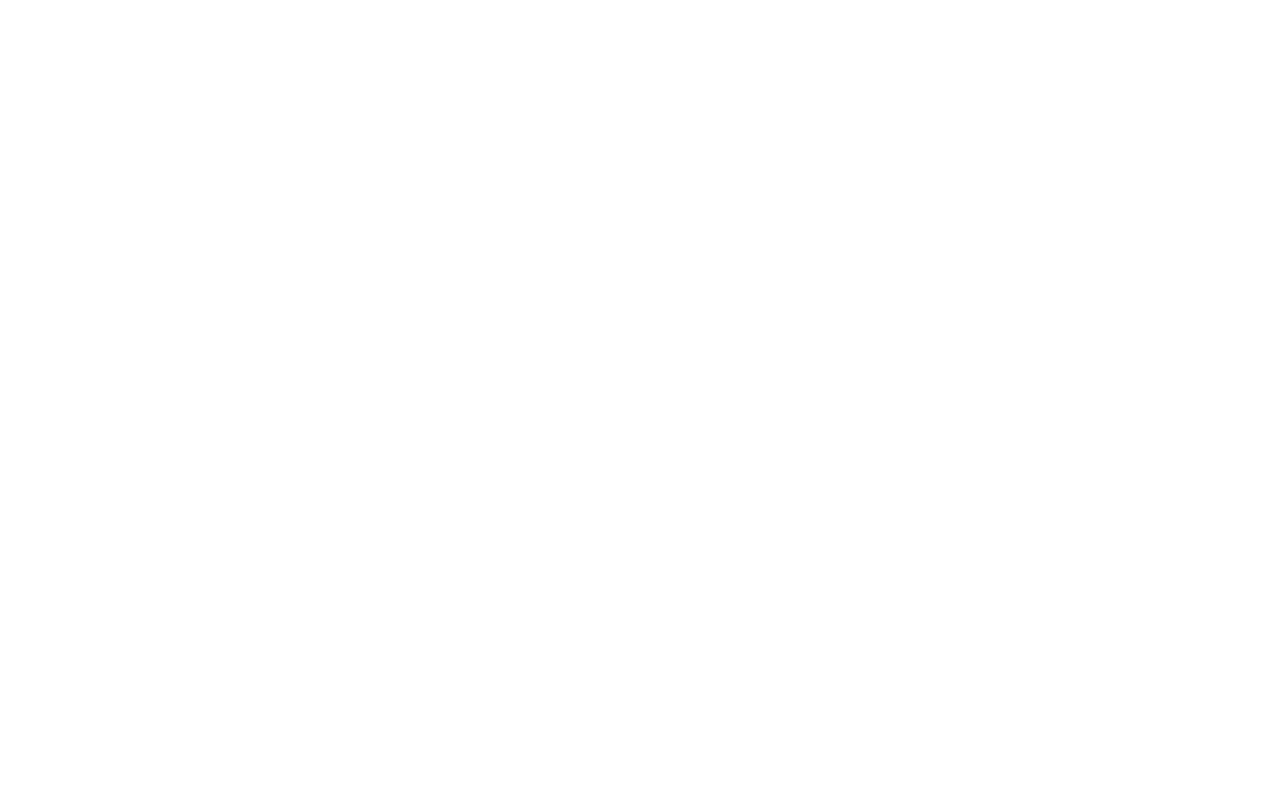
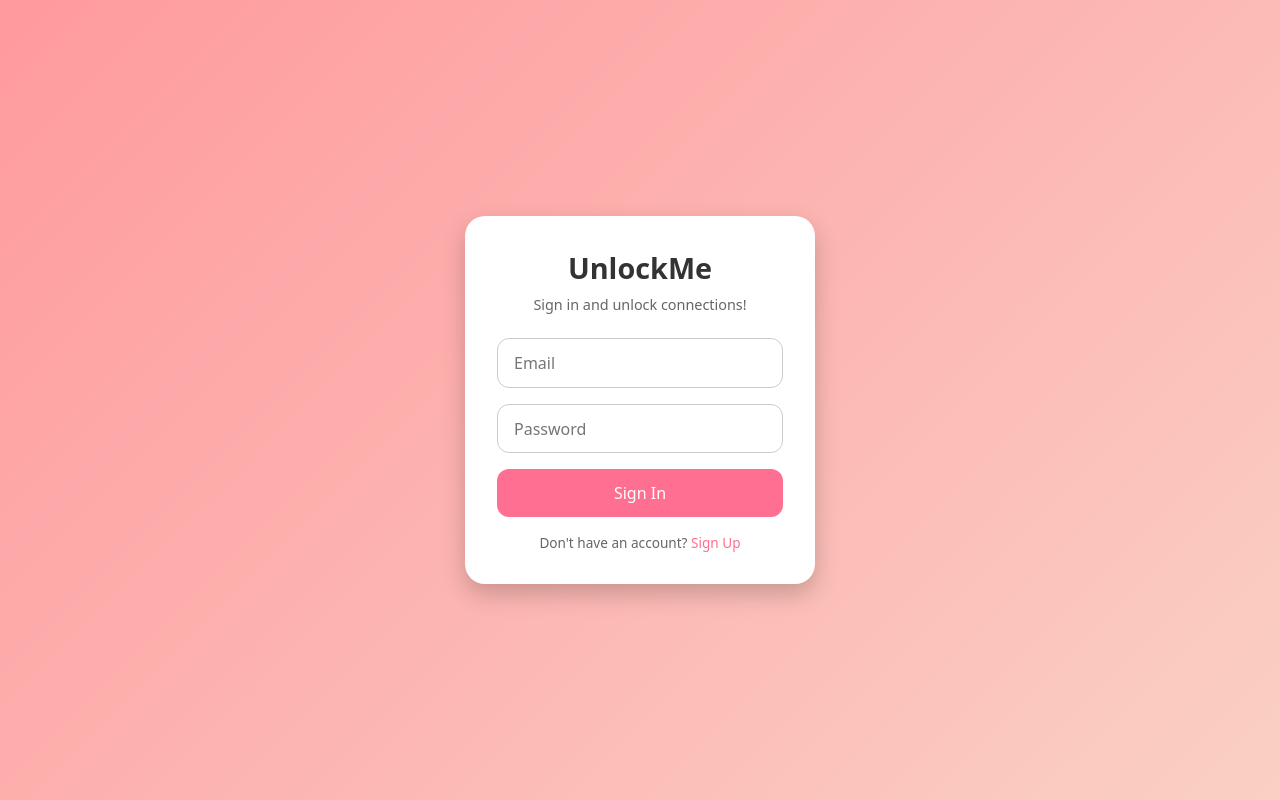
Before and after one commit to MorinoCode/Unlock-Me-Frontend, a React app: page /login in a window 1280 px wide. Before the commit this address had no page. Built offline with nearby package versions, Linux system fonts and the light colour scheme; the HTML template or start-up script is replaced by a standard one.

Commit message:
basic login page

```diff
--- a/src/App.jsx
+++ b/src/App.jsx
@@ -1,11 +1,12 @@
 import { BrowserRouter, Route, Routes } from 'react-router-dom'
+import Login from './pages/loginPage/LoginPage'
 
 const App = () => {
   return (
     <>
     <BrowserRouter>
       <Routes>
-        <Route   />
+        <Route path='/login'  element={<Login />}  />
       </Routes>
     </BrowserRouter>
     </>
--- a/src/index.css
+++ b/src/index.css
@@ -0,0 +1,7 @@
+* {
+  margin: 0;
+  padding: 0;
+  box-sizing: border-box;
+  font-family: system-ui, -apple-system, BlinkMacSystemFont, "Segoe UI", Roboto,
+    Oxygen, Ubuntu, Cantarell, "Open Sans", "Helvetica Neue", sans-serif;
+}
--- /dev/null
+++ b/src/pages/loginPage/LoginPage.css
@@ -0,0 +1,74 @@
+
+
+.login-container {
+  display: flex;
+  justify-content: center;
+  align-items: center;
+  height: 100vh;
+  background: linear-gradient(135deg, #ff9a9e, #fad0c4);
+}
+
+.login-card {
+  background-color: #fff;
+  padding: 2rem;
+  border-radius: 20px;
+  box-shadow: 0 10px 25px rgba(0, 0, 0, 0.2);
+  width: 350px;
+  text-align: center;
+}
+
+.login-title {
+  font-size: 1.8rem;
+  margin-bottom: 0.5rem;
+  color: #333;
+}
+.login-subtitle {
+  font-size: 0.9rem;
+  margin-bottom: 1.5rem;
+  color: #666;
+}
+
+.login-form {
+  display: flex;
+  flex-direction: column;
+}
+.login-input {
+  padding: 0.8rem 1rem;
+  margin-bottom: 1rem;
+  border-radius: 12px;
+  border: 1px solid #ccc;
+  font-size: 1rem;
+}
+.login-input:focus {
+  border-color: #ff6f91;
+  outline: none;
+  box-shadow: 0 0 5px rgba(255, 111, 145, 0.5);
+}
+
+.login-button {
+  padding: 0.8rem 1rem;
+  border: none;
+  border-radius: 12px;
+  background: #ff6f91;
+  color: white;
+  font-size: 1rem;
+  cursor: pointer;
+  transition: all 0.3s ease;
+}
+.login-button:hover {
+  background: #ff3f70;
+  transform: scale(1.05);
+}
+
+.login-footer {
+  margin-top: 1rem;
+  font-size: 0.85rem;
+  color: #666;
+}
+.login-footer a {
+  color: #ff6f91;
+  text-decoration: none;
+}
+.login-footer a:hover {
+  text-decoration: underline;
+}
--- /dev/null
+++ b/src/pages/loginPage/LoginPage.jsx
@@ -0,0 +1,50 @@
+import React, { useState } from "react";
+import "./LoginPage.css";
+
+const Login = () => {
+  const [email, setEmail] = useState("");
+  const [password, setPassword] = useState("");
+
+  const handleSubmit = (e) => {
+    e.preventDefault();
+    console.log("Login submitted:", { email, password });
+    // اینجا API login صدا زده میشه
+  };
+
+  return (
+    <div className="login-container">
+      <div className="login-card">
+        <h2 className="login-title">UnlockMe</h2>
+        <p className="login-subtitle">Sign in and unlock connections!</p>
+        <form onSubmit={handleSubmit} className="login-form">
+          <input
+            type="email"
+            placeholder="Email"
+            value={email}
+            onChange={(e) => setEmail(e.target.value)}
+            required
+            className="login-input"
+          />
+          <input
+            type="password"
+            placeholder="Password"
+            value={password}
+            onChange={(e) => setPassword(e.target.value)}
+            required
+            className="login-input"
+          />
+          <button type="submit" className="login-button">
+            Sign In
+          </button>
+        </form>
+        <div className="login-footer">
+          <p>
+            Don't have an account? <a href="/register">Sign Up</a>
+          </p>
+        </div>
+      </div>
+    </div>
+  );
+};
+
+export default Login;
```
